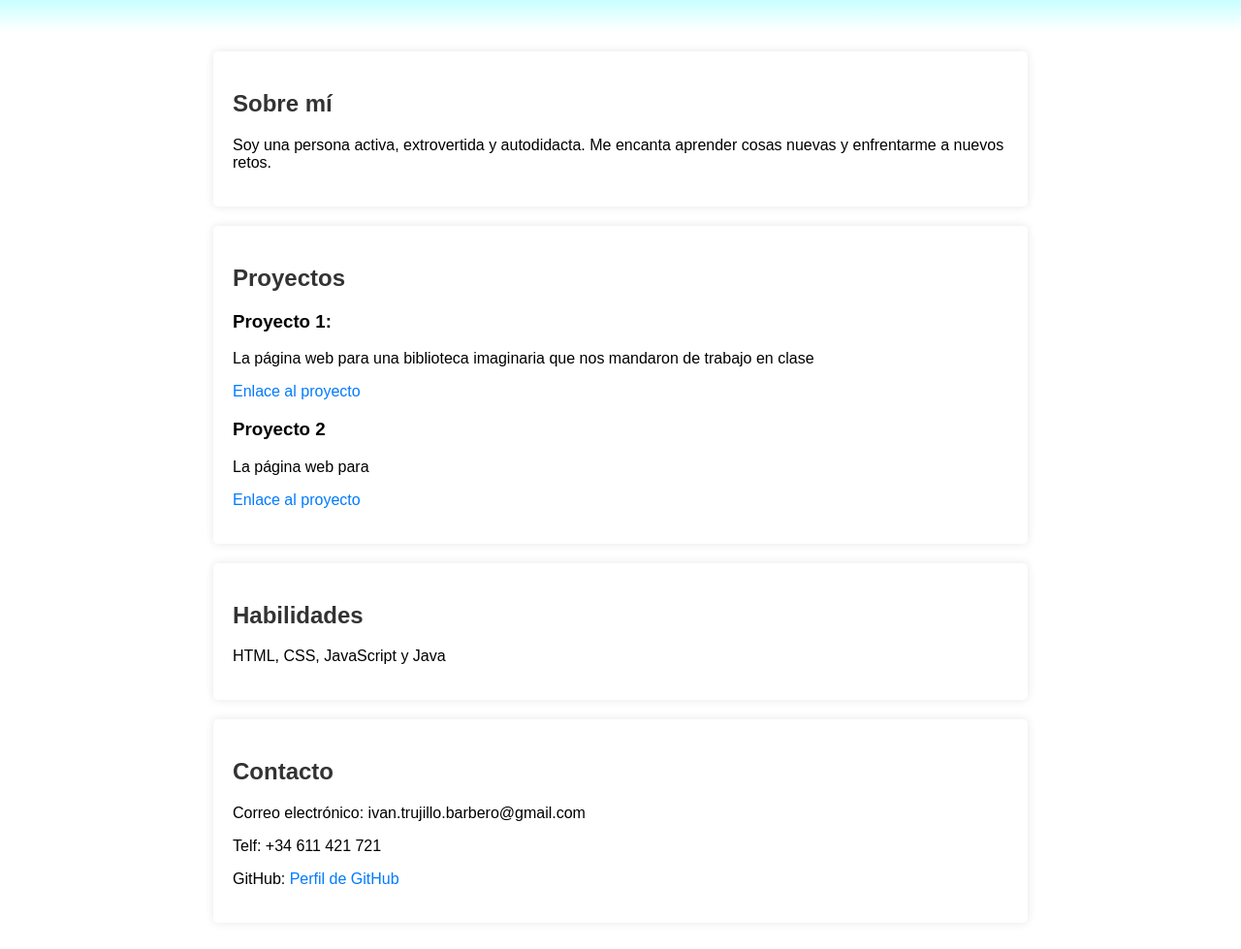
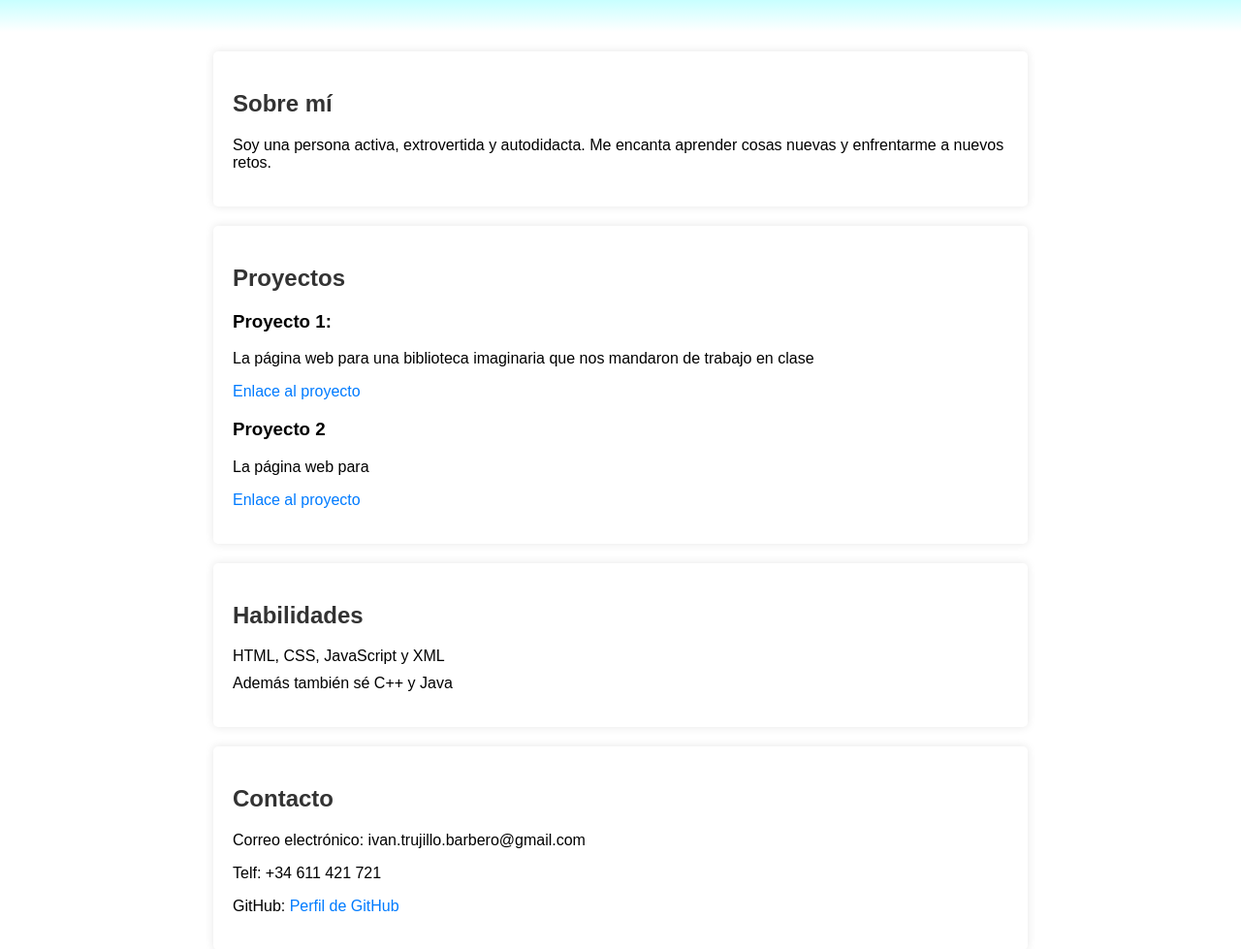
Before and after one commit to IvanTrujilloTech/IvanTrujilloTech, a plain HTML site: page index.html in a window 1280 px wide. Shown: the part 121-1100 px from the top of the page at 97% size. Drawn offline with Linux system fonts and the light colour scheme.

Commit message:
Update index.html

```diff
--- a/index.html
+++ b/index.html
@@ -38,7 +38,8 @@
   <section>
     <h2>Habilidades</h2>
     <ul>
-      <li>HTML, CSS, JavaScript y Java</li>
+      <li>HTML, CSS, JavaScript y XML</li>
+      <li>Además también sé C++ y Java</li>
       <!-- Agrega más habilidades según sea necesario -->
     </ul>
   </section>
```
